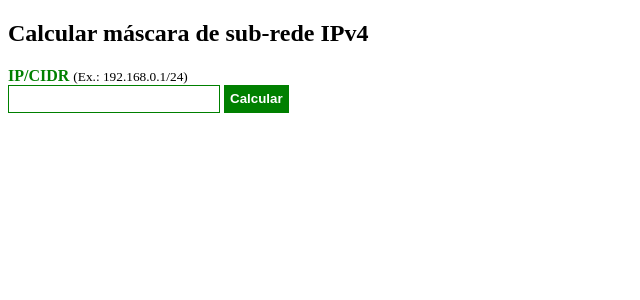
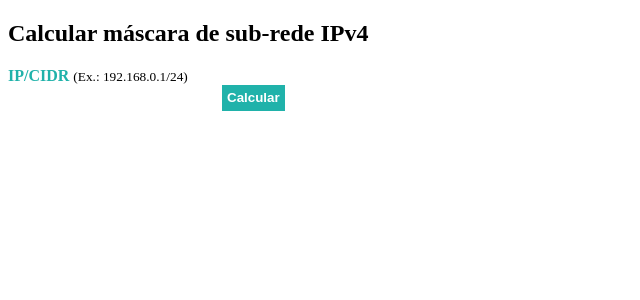
Before and after one commit to maykebacon/calculoIP-, a PHP site: page / in a window 1280 px wide. Shown: the top 300 px of the page, without its empty margins (0-640 px from the left). Run offline with PHP 8.4, Linux system fonts and the light colour scheme.

Commit message:
Add files via upload

```diff
--- a/calc_ipv4/app/classes/class_calc_ip.php
+++ b/calc_ipv4/app/classes/class_calc_ip.php
@@ -13,7 +13,7 @@ class calc_ip
 
     public function valida_endereco() {
 
-        $regexp = '/^[0-9]{1,3}\.[0-9]{1,3}\.[0-9]{1,3}\.[0-9]{1,3}\/[0-9]{1,2}$/';
+           $regexp = '/^[0-9]{1,3}\.[0-9]{1,3}\.[0-9]{1,3}\.[0-9]{1,3}\/[0-9]{1,2}$/';
 
         if ( ! preg_match( $regexp, $this->endereco_completo ) ) {
             return false;
@@ -90,7 +90,7 @@ class calc_ip
 
         return( abs( $this->total_ips() - 2 ) );
     }
-    public function primeiro_ip() {
+    public function primeiro_host() {
         if ( $this->cidr() == 32 ) {
             return null;
         } elseif ( $this->cidr() == 31 ) {
@@ -116,3 +116,5 @@ class calc_ip
         );
     }
 }
+
+// a função ip2long Converte uma string contendo um endereço pontilhado do Protocolo da Internet (IPv4) em um inteiro longo.
--- a/calc_ipv4/index.php
+++ b/calc_ipv4/index.php
@@ -16,9 +16,9 @@
         <h1>Calcular máscara de sub-rede IPv4</h1>
 
     <form method="POST">
-        <b style="color: green">IP/CIDR</b> <small>(Ex.: 192.168.0.1/24)</small> <br>
-        <input style="border:1px solid green; line-height: 2; padding: 0 5px; width: 200px;" type="text" name="ip" value="<?php echo @$_POST['ip'];?>">
-        <input style="border:1px solid green; background: green; color: #fff; font-weight: 700; cursor: pointer; line-height: 2; padding: 0 5px;" type="submit" value="Calcular">
+        <b style="color: lightseagreen">IP/CIDR</b> <small>(Ex.: 192.168.0.1/24)</small> <br>
+        <input style="border:1px lightseagreen  ; line-height: 2; padding: 0 5px; width: 200px;" type="text" name="ip" value="<?php echo @$_POST['ip'];?>">
+        <input style="border:1px lightseagreen; background: lightseagreen   ; color: #fff; font-weight: 700; cursor: pointer; line-height: 2; padding: 0 5px;" type="submit" value="Calcular">
     </form>
 
 <?php
@@ -35,13 +35,13 @@ if ( $_SERVER['REQUEST_METHOD'] === 'POST' && ! empty( $_POST['ip'] ) ) {
         echo "<b>Máscara de sub-rede: </b>" . $ip->mascara() . '<br>';
         echo "<b>IP da Rede: </b>" . $ip->rede() . '/' . $ip->cidr() . '<br>';
         echo "<b>Broadcast da Rede: </b>" . $ip->broadcast() . '<br>';
-        echo "<b>Primeiro Host: </b>" . $ip->primeiro_ip() . '<br>';
+        echo "<b>Primeiro Host: </b>" . $ip->primeiro_host() . '<br>';
         echo "<b>Último Host: </b>" . $ip->ultimo_ip() . '<br>';
         echo "<b>Total de IPs:  </b>" . $ip->total_ips() . '<br>';
         echo "<b>Hosts: </b>" . $ip->ips_rede();
         echo "</pre>";
     } else {
-        echo 'Endereço IPv4 inválido!';
+        echo 'ENDEREÇO IPv4 INVÁLIDO!';
     }
 }
 ?>
```
